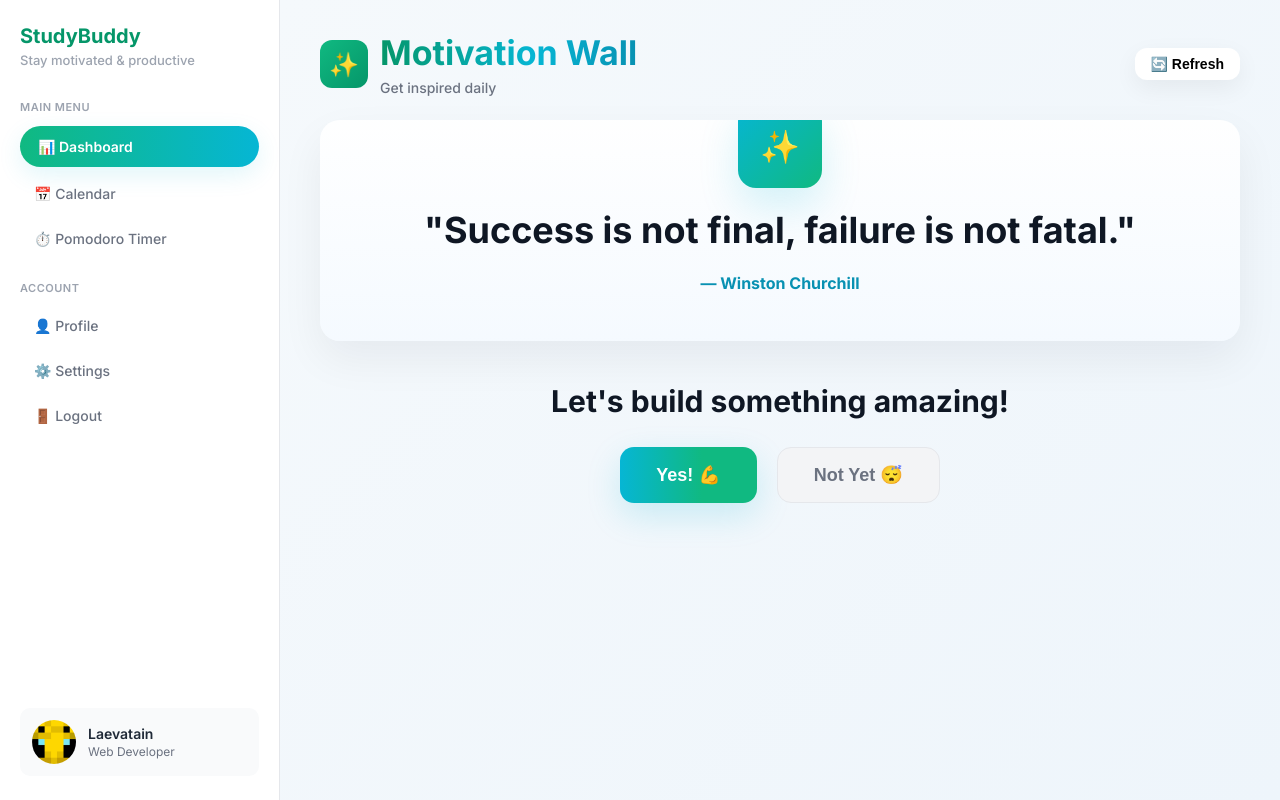
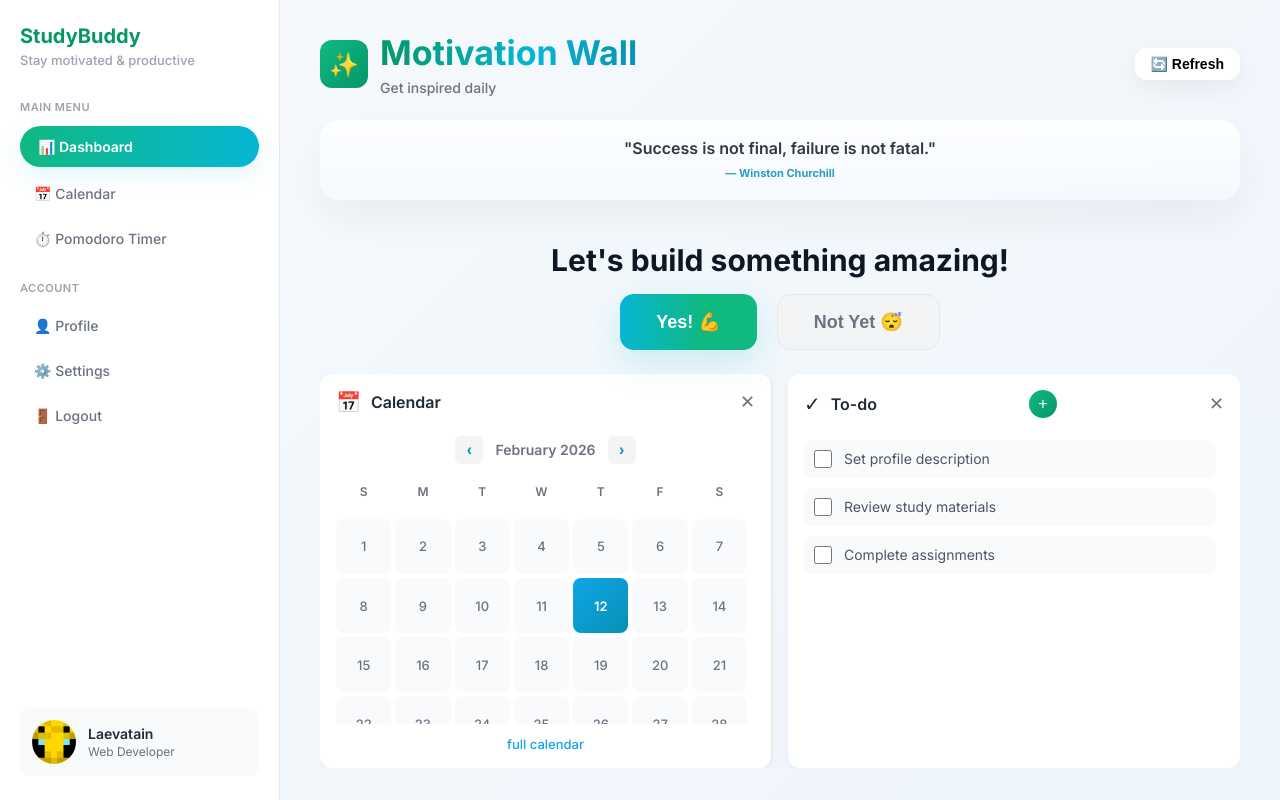
Before and after one commit to sop-exe/reshmaretu.github.io, a website: page index.html in a window 1280 px wide. Both pictures are taken after a click on the button "Yes! 💪". Drawn offline with nearby package versions, Linux system fonts and the light colour scheme; a web font is replaced by a local one.

Commit message:
feat: smooth animation for minimized motivation wall and pop-up calendar/todo panels

```diff
--- a/dashboard.css
+++ b/dashboard.css
@@ -133,6 +133,23 @@ body {
     flex-direction: column;
     background: linear-gradient(135deg, #f5f9fc 0%, #eef5fb 100%);
     overflow: hidden;
+    gap: 0;
+}
+
+.main-content.trays-open {
+    gap: 0;
+}
+
+.main-content.trays-open .motivation-full {
+    flex: 0 0 auto;
+    max-height: 50vh;
+    overflow-y: auto;
+}
+
+.main-content.trays-open .dashboard-layout {
+    flex: 1;
+    display: flex !important;
+    overflow: hidden;
 }
 
 /* ==================== Motivation Full View ==================== */
@@ -142,6 +159,8 @@ body {
     height: 100%;
     padding: 32px 40px;
     gap: 24px;
+    flex: 1;
+    overflow-y: auto;
 }
 
 .motivation-header {
@@ -217,6 +236,30 @@ body {
     margin: 0 auto 18px auto;
     position: relative;
     max-height: 460px;
+    transition: max-height 0.4s cubic-bezier(0.4, 0, 0.2, 1), opacity 0.4s ease, padding 0.4s ease, gap 0.4s ease;
+}
+
+.motivation-card.minimized {
+    max-height: 100px;
+    opacity: 0.85;
+    gap: 8px;
+    padding: 20px 24px;
+}
+
+.motivation-card.minimized .large-icon {
+    display: none;
+}
+
+.motivation-card.minimized .motivation-quote {
+    font-size: 16px;
+    font-weight: 600;
+    line-height: 1.1;
+    max-height: 32px;
+    overflow: hidden;
+}
+
+.motivation-card.minimized .quote-author {
+    font-size: 11px;
 }
 
 .large-icon {
@@ -252,6 +295,13 @@ body {
     flex-direction: column;
     align-items: center;
     gap: 28px;
+    transition: gap 0.4s ease;
+    flex: 0 0 auto;
+    z-index: 10;
+}
+
+.motivation-full.trays-active .question-section {
+    gap: 16px;
 }
 
 .question-section h3 {
@@ -297,6 +347,57 @@ body {
     border-color: #d1d5db;
 }
 
+/* Pop-up animation for panels */
+@keyframes slideUpAndPop {
+    from {
+        opacity: 0;
+        transform: translateY(24px);
+    }
+    to {
+        opacity: 1;
+        transform: translateY(0);
+    }
+}
+
+.panels-container {
+    display: grid;
+    grid-template-columns: 1fr 1fr;
+    gap: 16px;
+    flex: 1;
+    min-height: 0;
+    overflow: hidden;
+    opacity: 0;
+    pointer-events: none;
+    transition: opacity 0.4s ease;
+}
+
+.panels-container.visible {
+    opacity: 1;
+    pointer-events: auto;
+    animation: slideUpAndPop 0.5s cubic-bezier(0.34, 1.56, 0.64, 1);
+}
+
+.calendar-panel.in-tray,
+.todo-panel.in-tray {
+    background: white;
+    border-radius: 12px;
+    padding: 16px;
+    box-shadow: 0 2px 8px rgba(0, 0, 0, 0.05);
+    display: flex;
+    flex-direction: column;
+    overflow: hidden;
+    position: static !important;
+    height: auto;
+    width: auto !important;
+    z-index: auto !important;
+}
+
+.calendar-panel.in-tray .calendar-wrapper,
+.todo-panel.in-tray .todo-wrapper {
+    overflow-y: auto;
+    flex: 1;
+}
+
 /* Bottom trays for calendar and todo when opened from motivation full */
 .tray {
     position: fixed;
@@ -339,10 +440,12 @@ body {
 
 /* ==================== Dashboard Layout ==================== */
 .dashboard-layout {
-    display: flex;
+    display: none;
     flex-direction: column;
     height: 100%;
     overflow: hidden;
+    background: white;
+    border-top: 1px solid #e5e7eb;
 }
 
 .motivation-header-mini {
@@ -423,8 +526,8 @@ body {
 .content-grid {
     display: grid;
     grid-template-columns: 1fr 1fr;
-    gap: 20px;
-    padding: 20px 40px;
+    gap: 0;
+    padding: 0;
     flex: 1;
     overflow: hidden;
 }
@@ -432,21 +535,22 @@ body {
 /* ==================== Calendar Panel ==================== */
 .calendar-panel {
     background: white;
-    border-radius: 12px;
-    padding: 20px;
-    box-shadow: 0 2px 8px rgba(0, 0, 0, 0.05);
+    border-radius: 0;
+    padding: 16px;
+    box-shadow: none;
     display: flex;
     flex-direction: column;
     overflow: hidden;
+    border-right: 1px solid #e5e7eb;
 }
 
 .panel-header {
     display: flex;
     align-items: center;
     gap: 10px;
-    margin-bottom: 16px;
-    padding-bottom: 12px;
-    border-bottom: 1px solid #e5e7eb;
+    margin-bottom: 12px;
+    padding-bottom: 10px;
+    border-bottom: none;
 }
 
 .panel-icon {
@@ -593,9 +697,9 @@ body {
 /* ==================== To-Do Panel ==================== */
 .todo-panel {
     background: white;
-    border-radius: 12px;
-    padding: 20px;
-    box-shadow: 0 2px 8px rgba(0, 0, 0, 0.05);
+    border-radius: 0;
+    padding: 16px;
+    box-shadow: none;
     display: flex;
     flex-direction: column;
     overflow: hidden;
@@ -605,9 +709,9 @@ body {
     display: flex;
     align-items: center;
     gap: 10px;
-    margin-bottom: 16px;
-    padding-bottom: 12px;
-    border-bottom: 1px solid #e5e7eb;
+    margin-bottom: 12px;
+    padding-bottom: 10px;
+    border-bottom: none;
 }
 
 .add-btn {
--- a/dashboard.js
+++ b/dashboard.js
@@ -122,105 +122,98 @@ function handleAffirmationClick() {
     const motivationFull = document.getElementById('motivationFull');
     const dashboardLayout = document.getElementById('dashboardLayout');
 
-    // If the full dashboard is already shown (mini view not active), open dashboard instead
+    // If the full dashboard is already shown, open dashboard instead
     if (dashboardLayout && dashboardLayout.style.display !== 'none') {
         showDashboard();
         return;
     }
 
-    // Keep the Motivation Wall visible and overlay bottom trays
+    // Show the Motivation Wall and open bottom trays with animation
     if (motivationFull) {
         motivationFull.style.display = 'flex';
+        showBottomTrays();
     }
-
-    showBottomTrays();
 }
 
 function showBottomTrays() {
-    // Ensure calendar and todo rendered
-    const calendar = document.querySelector('.calendar-panel');
-    const todo = document.querySelector('.todo-panel');
-    if (!calendar || !todo) {
-        console.warn('Calendar or Todo panels not found');
-        return;
+    const motivationFull = document.getElementById('motivationFull');
+    const motivationCard = motivationFull.querySelector('.motivation-card');
+    const questionSection = motivationFull.querySelector('.question-section');
+
+    if (!motivationCard || !questionSection) return;
+
+    // Minimize the motivation card with animation
+    motivationCard.classList.add('minimized');
+    motivationFull.classList.add('trays-active');
+
+    // Check if panels container already exists
+    let panelsContainer = motivationFull.querySelector('.panels-container');
+    if (!panelsContainer) {
+        // Create panels container
+        panelsContainer = document.createElement('div');
+        panelsContainer.className = 'panels-container';
+
+        // Get calendar and todo from dashboard layout
+        const calendar = document.querySelector('.calendar-panel');
+        const todo = document.querySelector('.todo-panel');
+
+        if (calendar && todo) {
+            // Clone and move them into the panels container
+            const calendarClone = calendar.cloneNode(true);
+            const todoClone = todo.cloneNode(true);
+
+            calendarClone.classList.add('in-tray');
+            todoClone.classList.add('in-tray');
+
+            panelsContainer.appendChild(calendarClone);
+            panelsContainer.appendChild(todoClone);
+
+            // Add close buttons
+            const calHeader = calendarClone.querySelector('.panel-header');
+            const todoHeader = todoClone.querySelector('.panel-header');
+
+            if (calHeader) {
+                const closeBtn = document.createElement('button');
+                closeBtn.className = 'tray-close';
+                closeBtn.textContent = '✕';
+                closeBtn.addEventListener('click', hideBottomTrays);
+                calHeader.appendChild(closeBtn);
+            }
+
+            if (todoHeader) {
+                const closeBtn = document.createElement('button');
+                closeBtn.className = 'tray-close';
+                closeBtn.textContent = '✕';
+                closeBtn.addEventListener('click', hideBottomTrays);
+                todoHeader.appendChild(closeBtn);
+            }
+        }
+
+        motivationFull.appendChild(panelsContainer);
     }
 
-    // Show motivation wall if hidden
-    const motivationFull = document.getElementById('motivationFull');
-    if (motivationFull) {
-        motivationFull.style.display = 'flex';
-    }
-
-    // Position panels as fixed overlays at bottom
-    calendar.style.position = 'fixed';
-    todo.style.position = 'fixed';
-    calendar.style.zIndex = '70';
-    todo.style.zIndex = '70';
-
-    // Add tray classes for fixed-position styling
-    calendar.classList.add('tray', 'tray-left');
-    todo.classList.add('tray', 'tray-right');
-
-    // Ensure internal wrappers scroll
-    const calWrap = calendar.querySelector('.calendar-wrapper') || calendar;
-    const todoWrap = todo.querySelector('.todo-wrapper') || todo;
-    calWrap.style.overflowY = 'auto';
-    todoWrap.style.overflowY = 'auto';
-
-    // Add close buttons if missing
-    if (!calendar.querySelector('.tray-close')) {
-        const btn = document.createElement('button');
-        btn.className = 'tray-close';
-        btn.textContent = '✕';
-        btn.addEventListener('click', hideBottomTrays);
-        calendar.querySelector('.panel-header').appendChild(btn);
-    }
-    if (!todo.querySelector('.tray-close')) {
-        const btn = document.createElement('button');
-        btn.className = 'tray-close';
-        btn.textContent = '✕';
-        btn.addEventListener('click', hideBottomTrays);
-        todo.querySelector('.panel-header').appendChild(btn);
-    }
-
-    // Slightly reduce motivation card so trays fit
-    const motivationCard = document.querySelector('.motivation-card');
-    if (motivationCard) {
-        motivationCard.style.maxHeight = '320px';
-        motivationCard.style.overflow = 'hidden';
-    }
+    // Trigger animation
+    setTimeout(() => {
+        panelsContainer.classList.add('visible');
+    }, 10);
 }
 
 function hideBottomTrays() {
-    const calendar = document.querySelector('.calendar-panel');
-    const todo = document.querySelector('.todo-panel');
-    if (!calendar || !todo) return;
+    const motivationFull = document.getElementById('motivationFull');
+    const motivationCard = motivationFull.querySelector('.motivation-card');
+    const panelsContainer = motivationFull.querySelector('.panels-container');
 
-    // Remove from overlay positioning
-    calendar.style.position = '';
-    todo.style.position = '';
-    calendar.style.zIndex = '';
-    todo.style.zIndex = '';
+    if (!motivationCard || !panelsContainer) return;
 
-    // Remove tray classes
-    calendar.classList.remove('tray', 'tray-left');
-    todo.classList.remove('tray', 'tray-right');
+    // Remove animation and visibility
+    panelsContainer.classList.remove('visible');
 
-    const calWrap = calendar.querySelector('.calendar-wrapper') || calendar;
-    const todoWrap = todo.querySelector('.todo-wrapper') || todo;
-    calWrap.style.overflowY = '';
-    todoWrap.style.overflowY = '';
-
-    // Remove tray-close buttons
-    calendar.querySelectorAll('.tray-close').forEach(n => n.remove());
-    todo.querySelectorAll('.tray-close').forEach(n => n.remove());
-
-    // Restore motivation card
-    const motivationCard = document.querySelector('.motivation-card');
-    if (motivationCard) {
-        motivationCard.style.maxHeight = '';
-        motivationCard.style.overflow = '';
-    }
+    // After animation completes, remove the container
+    setTimeout(() => {
+        panelsContainer.remove();
+        motivationCard.classList.remove('minimized');
+        motivationFull.classList.remove('trays-active');
+    }, 400);
 }
 
 // ==================== Calendar Functions ====================
```
